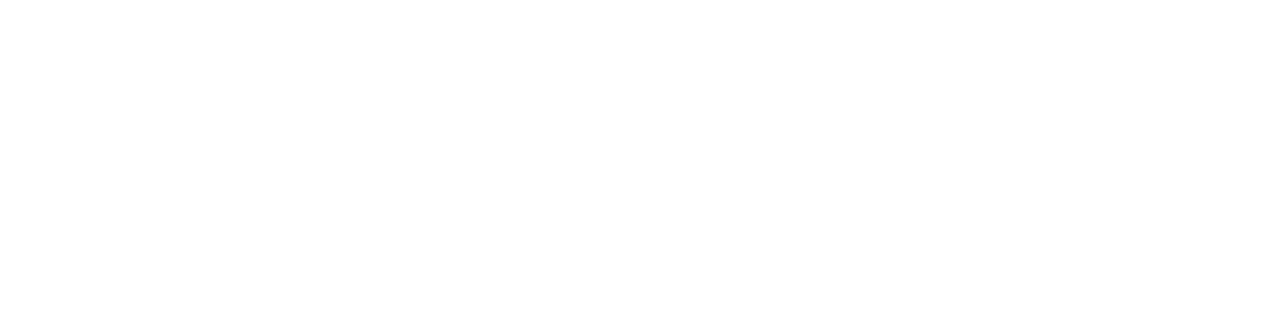
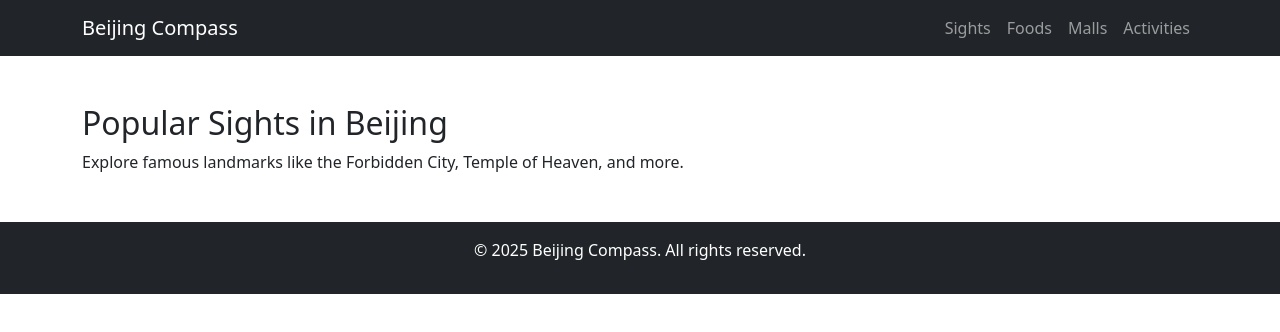
Before and after one commit to CS571-SU25/p43, a React (Vite) app: page /p43/sights in a window 1280 px wide. Before the commit this address had no page. Shown: the top 332 px of the page. Built offline with nearby package versions, Linux system fonts and the light colour scheme.

Commit message:
Web Draft

```diff
--- a/src/App.jsx
+++ b/src/App.jsx
@@ -1,19 +1,23 @@
-import { useState } from 'react'
-import reactLogo from './assets/react.svg'
-import viteLogo from '/vite.svg'
-import './App.css'
-import { Route, Routes, HashRouter} from 'react-router'
-import AboutUs from './components/AboutUs'
-import OtherInfo from './components/OtherInfo'
+
+import { BrowserRouter as Router, Routes, Route } from 'react-router';
+import HomePage from './pages/HomePage';
+import SightsPage from './pages/SightsPage';
+import FoodsPage from './pages/FoodsPage';
+import MallsPage from './pages/MallsPage';
+import ActivitiesPage from './pages/ActivitiesPage';
 
 
 function App() {
-  return <HashRouter>
+  return (
     <Routes>
-      <Route path="/about-us" element={<AboutUs/>}></Route>
-      <Route path="/other-info" element={<OtherInfo/>}></Route>
+      <Route path="/" element={<HomePage />} />
+      <Route path="/sights" element={<SightsPage />} />
+      <Route path="/foods" element={<FoodsPage />} />
+      <Route path="/malls" element={<MallsPage />} />
+      <Route path="/activities" element={<ActivitiesPage />} />
     </Routes>
-  </HashRouter>
+  );
 }
 
-export default App
+
+export default App;
--- a/src/components/AboutUs.jsx
+++ /dev/null
@@ -1,3 +0,0 @@
-export default function AboutUs(){
-    return <h1>About Us</h1>
-}
--- /dev/null
+++ b/src/components/CategoryCard.jsx
@@ -0,0 +1,15 @@
+import { Link } from 'react-router';
+
+function CategoryCard({ title, image, link }) {
+  return (
+    <div className="card h-100 shadow-sm">
+      <img src={image} className="card-img-top" alt={title} />
+      <div className="card-body d-flex flex-column justify-content-between">
+        <h5 className="card-title">{title}</h5>
+        <Link to={link} className="btn btn-primary mt-3">Explore</Link>
+      </div>
+    </div>
+  );
+}
+
+export default CategoryCard;
--- /dev/null
+++ b/src/components/Footer.jsx
@@ -0,0 +1,11 @@
+
+
+function Footer() {
+  return (
+    <footer className="bg-dark text-white text-center py-3 mt-5">
+      <p>&copy; 2025 Beijing Compass. All rights reserved.</p>
+    </footer>
+  );
+}
+
+export default Footer;
--- /dev/null
+++ b/src/components/Navbar.jsx
@@ -0,0 +1,23 @@
+
+
+import { Link } from 'react-router';
+
+function Navbar() {
+  return (
+    <nav className="navbar navbar-expand-lg navbar-dark bg-dark">
+      <div className="container">
+        <Link className="navbar-brand" to="/">Beijing Compass</Link>
+        <div className="collapse navbar-collapse">
+          <ul className="navbar-nav ms-auto">
+            <li className="nav-item"><Link className="nav-link" to="/sights">Sights</Link></li>
+            <li className="nav-item"><Link className="nav-link" to="/foods">Foods</Link></li>
+            <li className="nav-item"><Link className="nav-link" to="/malls">Malls</Link></li>
+            <li className="nav-item"><Link className="nav-link" to="/activities">Activities</Link></li>
+          </ul>
+        </div>
+      </div>
+    </nav>
+  );
+}
+
+export default Navbar;
--- a/src/components/OtherInfo.jsx
+++ /dev/null
@@ -1,3 +0,0 @@
-export default function OtherInfo() {
-    return <h1>Other Info</h1>
-}
--- a/src/main.jsx
+++ b/src/main.jsx
@@ -1,10 +1,12 @@
-import 'bootstrap/dist/css/bootstrap.min.css';
-import { createRoot } from 'react-dom/client'
-import './index.css'
-import App from './App.jsx'
+import React from 'react';
+import ReactDOM from 'react-dom/client';
+import { BrowserRouter } from 'react-router';
+import App from './App';
 
-createRoot(document.getElementById('root')).render(
-
-  <App />
-
-)
+ReactDOM.createRoot(document.getElementById('root')).render(
+  <React.StrictMode>
+    <BrowserRouter basename="/p43">
+      <App />
+    </BrowserRouter>
+  </React.StrictMode>
+);
--- /dev/null
+++ b/src/pages/ActivitiesPage.jsx
@@ -0,0 +1,18 @@
+import Navbar from '../components/Navbar';
+import Footer from '../components/Footer';
+
+function ActivitiesPage() {
+  return (
+    <>
+      <Navbar />
+      <div className="container mt-5">
+        <h2>Things to Do in Beijing</h2>
+        <p>Find fun activities like hutong tours, tea ceremonies, and cultural shows.</p>
+        {/* Add interactive elements later */}
+      </div>
+      <Footer />
+    </>
+  );
+}
+
+export default ActivitiesPage;
--- /dev/null
+++ b/src/pages/FoodsPage.jsx
@@ -0,0 +1,18 @@
+import Navbar from '../components/Navbar';
+import Footer from '../components/Footer';
+
+function FoodsPage() {
+  return (
+    <>
+      <Navbar />
+      <div className="container mt-5">
+        <h2>Foods of Beijing</h2>
+        <p>Discover local dishes like Peking Duck, Zhajiangmian, and street snacks.</p>
+        {/* Add cards or Yelp/Wikipedia content here later */}
+      </div>
+      <Footer />
+    </>
+  );
+}
+
+export default FoodsPage;
--- /dev/null
+++ b/src/pages/HomePage.jsx
@@ -0,0 +1,32 @@
+import Navbar from '../components/Navbar';
+import Footer from '../components/Footer';
+import CategoryCard from '../components/CategoryCard';
+
+const categories = [
+  { title: 'Popular Sights', image: '/images/sights.jpg', link: '/sights' },
+  { title: 'Foods', image: '/images/foods.jpg', link: '/foods' },
+  { title: 'Malls', image: '/images/malls.jpg', link: '/malls' },
+  { title: 'Activities', image: '/images/activities.jpg', link: '/activities' },
+];
+
+function HomePage() {
+  return (
+    <>
+      <Navbar />
+      <div className="container text-center mt-5">
+        <h1>Welcome to Beijing Compass</h1>
+        <p className="lead">Your guide to exploring the capital city of China</p>
+        <div className="row mt-4">
+          {categories.map((cat, idx) => (
+            <div className="col-md-6 col-lg-3 mb-4" key={idx}>
+              <CategoryCard {...cat} />
+            </div>
+          ))}
+        </div>
+      </div>
+      <Footer />
+    </>
+  );
+}
+
+export default HomePage;
--- /dev/null
+++ b/src/pages/MallsPage.jsx
@@ -0,0 +1,18 @@
+import Navbar from '../components/Navbar';
+import Footer from '../components/Footer';
+
+function MallsPage() {
+  return (
+    <>
+      <Navbar />
+      <div className="container mt-5">
+        <h2>Shopping Malls in Beijing</h2>
+        <p>Browse popular malls like Sanlitun, Wangfujing, and more.</p>
+        {/* Add cards or map markers here later */}
+      </div>
+      <Footer />
+    </>
+  );
+}
+
+export default MallsPage;
--- /dev/null
+++ b/src/pages/SightsPage.jsx
@@ -0,0 +1,18 @@
+import Navbar from '../components/Navbar';
+import Footer from '../components/Footer';
+
+function SightsPage() {
+  return (
+    <>
+      <Navbar />
+      <div className="container mt-5">
+        <h2>Popular Sights in Beijing</h2>
+        <p>Explore famous landmarks like the Forbidden City, Temple of Heaven, and more.</p>
+        {/* Add cards or map here later */}
+      </div>
+      <Footer />
+    </>
+  );
+}
+
+export default SightsPage;
```
Also changed, not shown: 5 other files (tests, documents, lock files or other folders).
